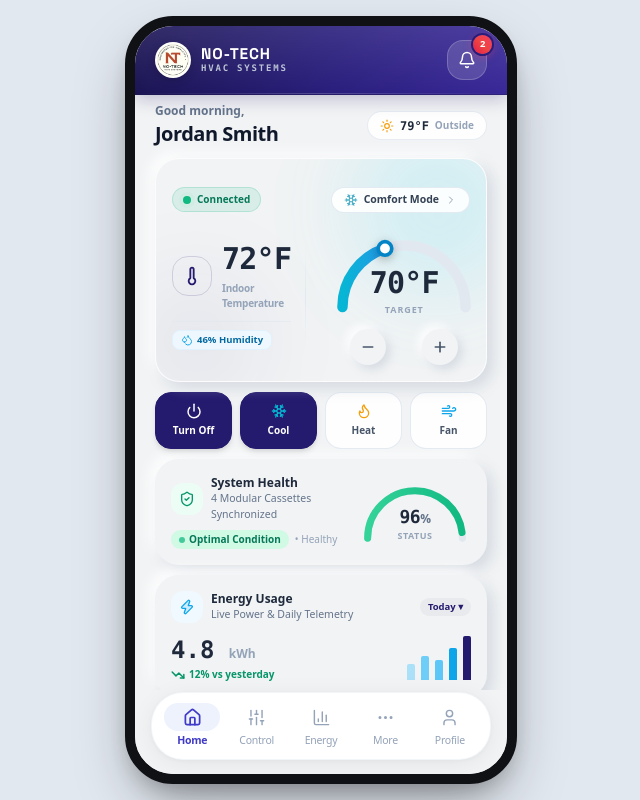
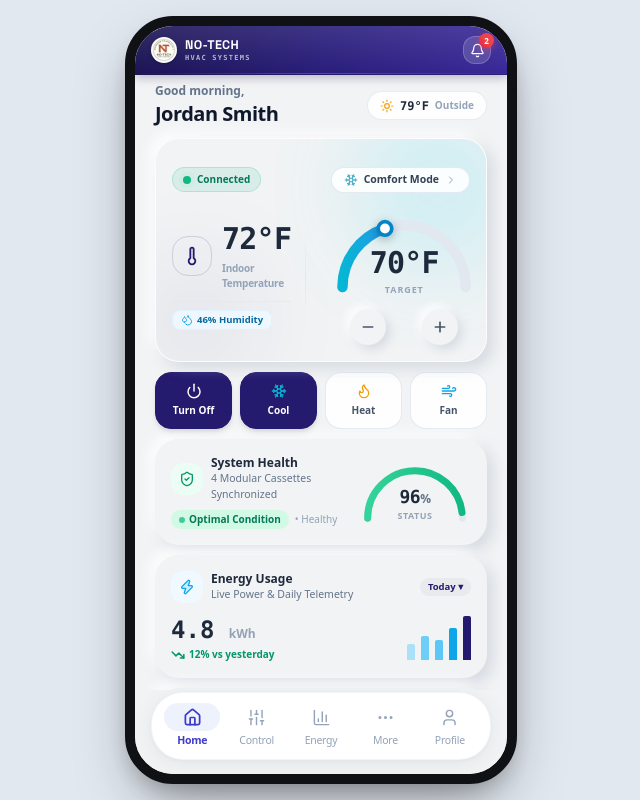
Before and after one commit to Chandan-rajbhar/HVAC-System, a React (Vite) app: page / in a window 1280 px wide. Shown: the whole page, without its empty margins (319-959 px from the left). Built offline with nearby package versions, Linux system fonts and the light colour scheme.

Commit message:
feat-update in more page

```diff
--- a/src/components/common/Header.jsx
+++ b/src/components/common/Header.jsx
@@ -30,7 +30,7 @@ export default function Header() {
   };
 
   return (
-    <div className="relative w-full px-4 sm:px-5 py-3 sm:py-3.5 flex items-center justify-between bg-gradient-to-r from-[#1B1454] via-[#281D7A] to-[#382898] text-white shadow-[0_4px_16px_rgba(36,26,110,0.25)] border-b border-indigo-950/40 select-none">
+    <div className="relative w-full px-3.5 sm:px-4 py-2 sm:py-2.5 flex items-center justify-between bg-gradient-to-r from-[#1B1454] via-[#281D7A] to-[#382898] text-white shadow-[0_2px_10px_rgba(27,20,84,0.3)] border-b border-indigo-950/40 select-none">
       {/* Subtle top specular sheen & bottom hairline accent */}
       <div className="absolute inset-0 bg-gradient-to-b from-white/10 to-transparent pointer-events-none" />
       <div className="absolute bottom-0 left-0 right-0 h-[1px] bg-gradient-to-r from-transparent via-white/20 to-transparent pointer-events-none" />
@@ -49,17 +49,17 @@ export default function Header() {
       <div className="relative z-10 flex items-center">
         <button
           onClick={handleNotificationClick}
-          className={`relative w-9 h-9 sm:w-10 sm:h-10 rounded-2xl flex items-center justify-center transition-all ${
+          className={`relative w-7 h-7 sm:w-7.5 sm:h-7.5 rounded-lg sm:rounded-xl flex items-center justify-center transition-all ${
             isNotificationPage
-              ? 'bg-white/25 border border-white/40 text-white ring-2 ring-white/30 shadow-inner backdrop-blur-md'
+              ? 'bg-white/25 border border-white/40 text-white ring-1.5 ring-white/30 shadow-inner backdrop-blur-md'
               : 'bg-white/15 hover:bg-white/25 active:bg-white/30 border border-white/20 text-white shadow-xs backdrop-blur-md'
           }`}
           title={isNotificationPage ? 'Close Notifications' : 'Notifications & Alerts'}
           aria-label={isNotificationPage ? 'Close Notifications' : 'Notifications'}
         >
-          <Bell className="w-[18px] h-[18px] text-white" />
+          <Bell className="w-3.5 h-3.5 sm:w-[15px] sm:h-[15px] text-white" />
           {unreadCount > 0 && (
-            <span className="absolute -top-1.5 -right-1.5 min-w-[19px] h-[19px] px-1 rounded-full bg-gradient-to-tr from-rose-600 via-red-500 to-rose-500 text-white text-[9.5px] font-black tracking-tight flex items-center justify-center shadow-[0_2px_8px_rgba(244,63,94,0.5)] ring-2 ring-[#281D7A] select-none pointer-events-none">
+            <span className="absolute -top-1 -right-1 min-w-[15px] h-[15px] px-0.5 rounded-full bg-gradient-to-tr from-rose-600 via-red-500 to-rose-500 text-white text-[8px] font-black tracking-tight flex items-center justify-center shadow-[0_2px_6px_rgba(244,63,94,0.5)] ring-1.5 ring-[#281D7A] select-none pointer-events-none leading-none">
               {unreadCount}
             </span>
           )}
--- a/src/components/common/LogoNT.jsx
+++ b/src/components/common/LogoNT.jsx
@@ -7,21 +7,22 @@ export default function LogoNT({
   title = 'NO-TECH',
   subtitle = 'HVAC SYSTEMS'
 }) {
-  // size: 'sm', 'md', 'lg', 'xl'
+  // size: 'xs', 'sm', 'md', 'lg', 'xl'
   const dimensionClass = {
-    sm: 'w-8 h-8 sm:w-9 sm:h-9',
-    md: 'w-10 h-10',
-    lg: 'w-14 h-14',
-    xl: 'w-20 h-20'
-  }[size] || 'w-10 h-10';
+    xs: 'w-5 h-5',
+    sm: 'w-6 h-6 sm:w-[26px] sm:h-[26px]',
+    md: 'w-7 h-7 sm:w-8 sm:h-8',
+    lg: 'w-10 h-10 sm:w-12 sm:h-12',
+    xl: 'w-16 h-16'
+  }[size] || 'w-6 h-6 sm:w-[26px] sm:h-[26px]';
 
-  const isSmall = size === 'sm' || size === 'md';
+  const isSmall = size === 'xs' || size === 'sm' || size === 'md';
 
   return (
-    <div className={`flex items-center gap-2 sm:gap-2.5 ${className}`}>
+    <div className={`flex items-center gap-1.5 sm:gap-2 ${className}`}>
       {/* Authentic Circular NT Monogram with crisp white medallion finish */}
       <div
-        className={`relative ${dimensionClass} shrink-0 rounded-full bg-white border border-white/60 shadow-[0_2px_8px_rgba(0,0,0,0.2),inset_0_1px_1px_rgba(255,255,255,0.9)] flex items-center justify-center overflow-hidden transition-transform group-hover:scale-105 duration-200`}
+        className={`relative ${dimensionClass} shrink-0 rounded-full bg-white border border-white/70 shadow-[0_1px_4px_rgba(0,0,0,0.18),inset_0_1px_1px_rgba(255,255,255,0.9)] flex items-center justify-center overflow-hidden transition-transform group-hover:scale-105 duration-200`}
       >
         <img
           src="/assets/logo.jpg"
@@ -72,11 +73,11 @@ export default function LogoNT({
 
       {variant === 'full' && (
         <div className="flex flex-col text-left select-none justify-center">
-          <span className="font-['Space_Grotesk'] text-white font-black tracking-wider text-[14.5px] sm:text-[15.5px] leading-none drop-shadow-xs">
+          <span className="font-['Space_Grotesk'] text-white font-black tracking-wide text-[11.5px] sm:text-[12.5px] leading-tight drop-shadow-xs">
             {title}
           </span>
           {subtitle && (
-            <span className="text-[8.5px] sm:text-[9px] font-bold tracking-[0.2em] text-slate-300/90 uppercase leading-none font-mono mt-[1.5px]">
+            <span className="text-[6.5px] sm:text-[7px] font-bold tracking-[0.18em] text-slate-300/85 uppercase leading-tight font-mono mt-[0.5px]">
               {subtitle}
             </span>
           )}
```
